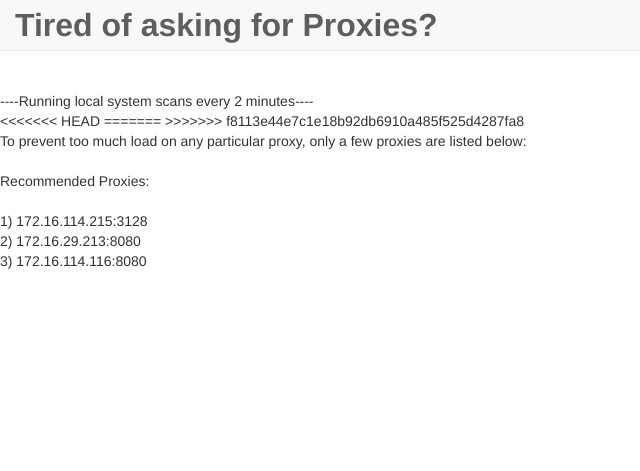
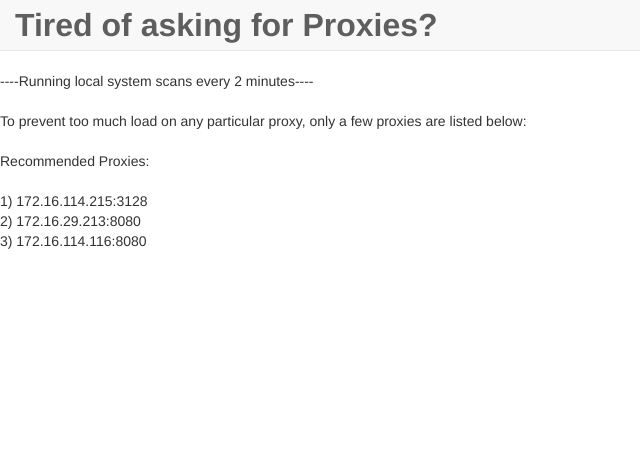
Before and after one commit to VistaarJ/PROXY_CHECKER, a PHP site: page / in a window 1280 px wide. Shown: the top 471 px of the page, without its empty margins (0-640 px from the left). Run offline with PHP 8.4, Linux system fonts and the light colour scheme.

Commit message:
Merge problems

```diff
--- a/index.php
+++ b/index.php
@@ -13,10 +13,6 @@
   <script src="bootstrap/js/bootstrap.js"></script>
 </head>
 <body>
-<<<<<<< HEAD
-
-=======
->>>>>>> f8113e44e7c1e18b92db6910a485f525d4287fa8
 
 <div class="row">
     <nav class="navbar navbar-default navbar-fixed-top">
@@ -40,10 +36,6 @@
 
 <br> ----Running local system scans every 2 minutes----
 <br>
-<<<<<<< HEAD
-
-=======
->>>>>>> f8113e44e7c1e18b92db6910a485f525d4287fa8
 
 <?php
 
```
